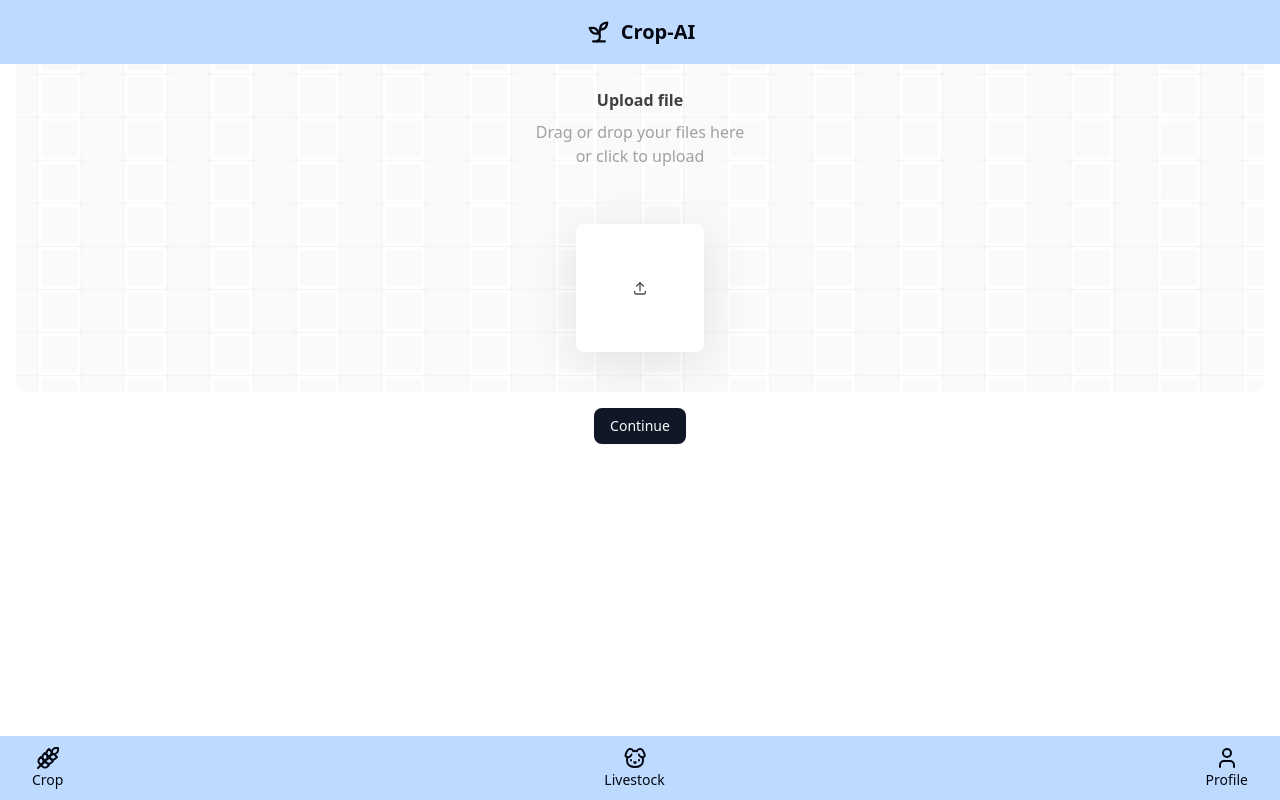
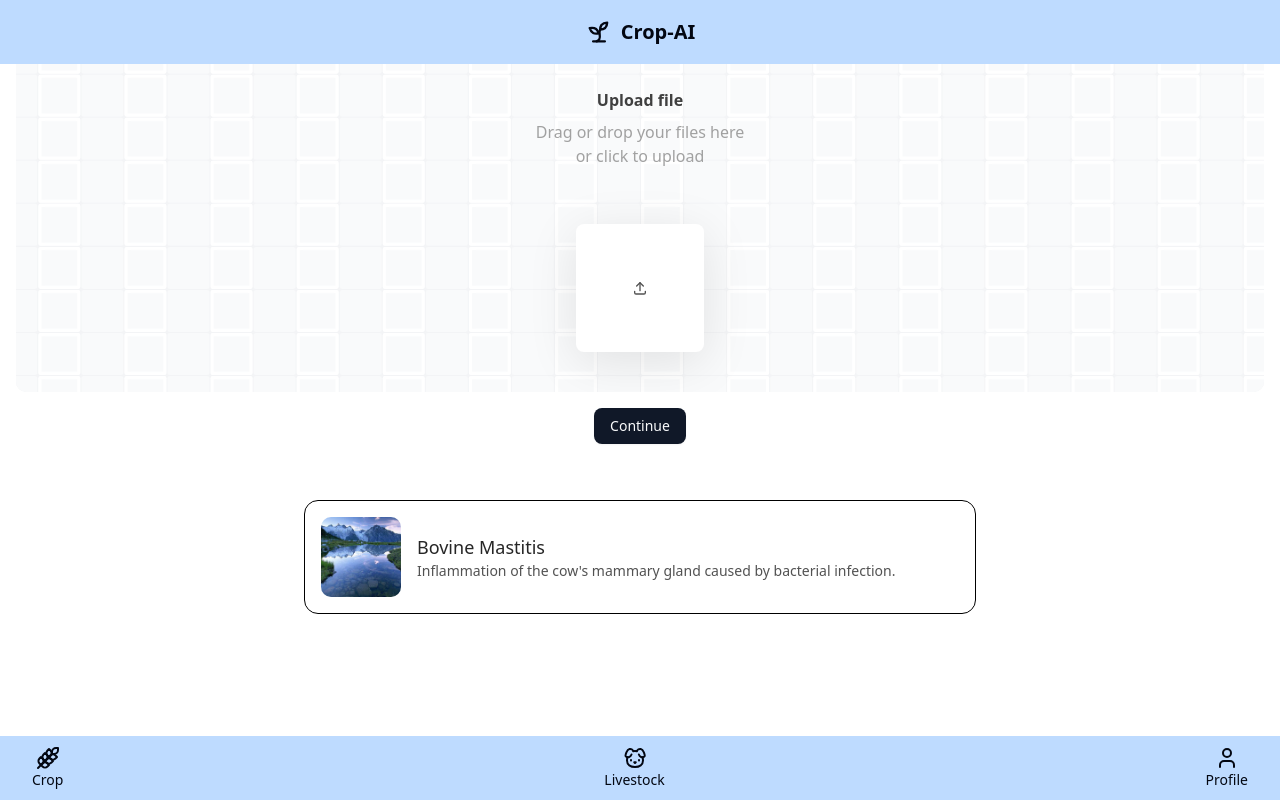
Before and after one commit to rohitjg13/cropsAI, a Next.js app in the folder frontend/: page /animal in a window 1280 px wide. Built offline with nearby package versions, Linux system fonts and the light colour scheme.

Commit message:
horizontal card fix

```diff
--- a/frontend/app/animal/page.tsx
+++ b/frontend/app/animal/page.tsx
@@ -89,7 +89,9 @@ export default function Home() {
               </Button>
             </div>
           </div>
-          {animalCardsData.length > 0 && <ExpandableCardAnimals cards={animalCardsData} />}
+          {/* <div className="flex justify-center w-full mt-2 ml-4"><strong><u>Possible Causes: </u></strong></div> */}
+          <br />
+          {mockAnimalCardsData.length > 0 && <ExpandableCardAnimals cards={mockAnimalCardsData} />}
         </div>
       </main>
       <footer className="fixed bottom-0 left-0 right-0 z-50">
@@ -106,3 +108,27 @@ export default function Home() {
     </div>
   );
 }
+
+const mockAnimalCardsData = [
+  {
+      animal_name: "Cow",
+      animal_description: "A large domesticated bovine commonly raised for milk and beef.",
+      disease_name: "Bovine Mastitis",
+      disease_description: "Inflammation of the cow's mammary gland caused by bacterial infection.",
+      causes: "Bacterial infection, poor hygiene, and teat injuries.",
+      symptoms: "Swollen udder, abnormal milk, and fever.",
+      prevention_measures: "Proper milking hygiene, regular cleaning, and vaccination.",
+      treatment: {
+          medications: ["Antibiotics", "Anti-inflammatory drugs"],
+          vaccinations: ["Mastitis Vaccine"],
+          natural_remedies: ["Herbal teas", "Probiotics"]
+      },
+      transmission: "Spread via milking equipment and contaminated hands.",
+      risk_factors: "Stress, poor nutrition, and unsanitary living conditions.",
+      affected_species: ["Cows"],
+      quarantine_measures: "Isolate infected animals and disinfect all equipment.",
+      recovery_time: "2-3 weeks with proper treatment.",
+      veterinary_consultation: "Seek veterinary advice immediately upon symptom detection.",
+      image: "/OIP.jpeg"
+  }
+]
--- a/frontend/components/static.tsx
+++ b/frontend/components/static.tsx
@@ -1,4 +1,7 @@
+'use client'
+
 import { Wheat,Dog,User,Sprout } from "lucide-react";
+import { useRouter } from "next/navigation";
 
 const TopBar = () => (
     <div className="flex w-screen justify-center items-center h-16 bg-blue-200 gap-2">
@@ -7,16 +10,24 @@ const TopBar = () => (
     </div>
 );
 
-const BottomBar = () => (
+const BottomBar = () => {
+    const router = useRouter();
+    return (
         <div className="w-screen flex justify-between items-center h-16 bg-blue-200 pl-4 pr-4">
             <div className="flex flex-col h-full justify-center items-center">
-            <button className="flex flex-col rounded-lg h-full w-auto pl-4 pr-4 justify-center items-center bg-blue-200 hover:bg-red-200">
+                <button
+                    onClick={() => router.push("/crop")}
+                    className="flex flex-col rounded-lg h-full w-auto pl-4 pr-4 justify-center items-center bg-blue-200 hover:bg-red-200"
+                >
                     <Wheat size={24} />
                     <p className="text-sm">Crop</p>
                 </button>
             </div>
             <div className="flex flex-col h-full justify-center items-center">
-            <button className="flex flex-col rounded-lg h-full w-auto pl-4 pr-4 justify-center items-center bg-blue-200 hover:bg-red-200">
+                <button
+                    onClick={() => router.push("/animal")}
+                    className="flex flex-col rounded-lg h-full w-auto pl-4 pr-4 justify-center items-center bg-blue-200 hover:bg-red-200"
+                >
                     <Dog size={24} />
                     <p className="text-sm">Livestock</p>
                 </button>
@@ -29,5 +40,6 @@ const BottomBar = () => (
             </div>
         </div>
     );
+}
 
 export { TopBar,BottomBar };
--- a/frontend/components/ui/expandable-card-demo-standard-animals.tsx
+++ b/frontend/components/ui/expandable-card-demo-standard-animals.tsx
@@ -91,49 +91,6 @@ export default function ExpandableCardAnimals({ cards: initialCards }: { cards?:
                     Link
                   </motion.a>
                 </div>
-                <div className="pt-4 relative px-4">
-                  <motion.div
-                    layout
-                    initial={{ opacity: 0 }}
-                    animate={{ opacity: 1 }}
-                    exit={{ opacity: 0 }}
-                    className="text-neutral-600 dark:text-neutral-400 text-lg md:text-xl max-h-[50vh] pb-8 flex flex-col items-start gap-4 overflow-auto"
-                  >
-                    {active.content ? active.content() : (
-                      <div className="space-y-3">
-                        <p className="text-lg"><strong>Animal:</strong> {active.animal_name}</p>
-                        <p className="text-lg"><strong>Description:</strong> {active.animal_description}</p>
-                        <p className="text-lg"><strong>Disease:</strong> {active.disease_name}</p>
-                        <p className="text-lg"><strong>Disease Description:</strong> {active.disease_description}</p>
-                        <p className="text-lg"><strong>Causes:</strong> {active.causes}</p>
-                        <p className="text-lg"><strong>Symptoms:</strong> {active.symptoms}</p>
-                        <p className="text-lg"><strong>Prevention Measures:</strong> {active.prevention_measures}</p>
-                        <div className="space-y-1">
-                          <p className="text-lg font-bold">Treatment:</p>
-                          <p className="text-lg">
-                            <strong>Medications:</strong> {active.treatment?.medications?.join(', ')}
-                          </p>
-                          <p className="text-lg">
-                            <strong>Vaccinations:</strong> {active.treatment?.vaccinations?.join(', ')}
-                          </p>
-                          <p className="text-lg">
-                            <strong>Natural Remedies:</strong> {active.treatment?.natural_remedies?.join(', ')}
-                          </p>
-                        </div>
-                        <p className="text-lg"><strong>Transmission:</strong> {active.transmission}</p>
-                        <p className="text-lg"><strong>Risk Factors:</strong> {active.risk_factors}</p>
-                        <p className="text-lg">
-                          <strong>Affected Species:</strong> {active.affected_species?.join(', ')}
-                        </p>
-                        <p className="text-lg"><strong>Quarantine Measures:</strong> {active.quarantine_measures}</p>
-                        <p className="text-lg"><strong>Recovery Time:</strong> {active.recovery_time}</p>
-                        <p className="text-lg">
-                          <strong>Veterinary Consultation:</strong> {active.veterinary_consultation}
-                        </p>
-                      </div>
-                    )}
-                  </motion.div>
-                </div>
               </div>
             </motion.div>
           </div>
@@ -146,39 +103,31 @@ export default function ExpandableCardAnimals({ cards: initialCards }: { cards?:
             layoutId={`card-${card.disease_name}-${id}`}
             key={`card-${card.disease_name}-${id}`}
             onClick={() => setActive(card)}
-            className="p-4 flex flex-col md:flex-row justify-between items-center border border-black hover:border-green-500 hover:bg-neutral-50 dark:hover:bg-neutral-800 rounded-xl cursor-pointer transition-all duration-200"
+            className="p-4 flex flex-row items-center border border-black hover:border-green-500 hover:bg-neutral-50 dark:hover:bg-neutral-800 rounded-xl cursor-pointer transition-all duration-200"
           >
-            <div className="flex gap-4 flex-col md:flex-row items-center">
-              <motion.div layoutId={`image-${card.disease_name}-${id}`}>
+            <motion.div layoutId={`image-${card.disease_name}-${id}`} className="flex-shrink-0">
               <Image
-                  width={100}
-                  height={100}
+                width={80}
+                height={80}
                 src={card.image}
                 alt={card.disease_name}
-                  className="h-40 w-40 md:h-14 md:w-14 rounded-lg object-cover object-top"
+                className="h-20 w-20 rounded-lg object-cover object-top"
               />
             </motion.div>
-              <div>
+            <div className="ml-4 flex flex-col justify-center flex-grow">
               <motion.h3
                 layoutId={`title-${card.disease_name}-${id}`}
-                  className="font-medium text-neutral-800 dark:text-neutral-200 text-center md:text-left text-xl"
+                className="font-medium text-neutral-800 dark:text-neutral-200 text-left text-lg"
               >
                 {card.disease_name}
               </motion.h3>
               <motion.p
                 layoutId={`description-${card.disease_description}-${id}`}
-                  className="text-neutral-600 dark:text-neutral-400 text-center md:text-left text-lg line-clamp-2"
+                className="text-neutral-600 dark:text-neutral-400 text-left text-sm line-clamp-2"
               >
                 {card.disease_description}
               </motion.p>
             </div>
-            </div>
-            <motion.button
-              layoutId={`button-${card.disease_name}-${id}`}
-              className="px-4 py-2 text-sm rounded-full font-bold bg-gray-100 hover:bg-green-500 hover:text-white text-black mt-4 md:mt-0"
-            >
-              Link
-            </motion.button>
           </motion.div>
         ))}
       </ul>
--- a/frontend/next.config.ts
+++ b/frontend/next.config.ts
@@ -2,7 +2,7 @@ import { NextConfig } from 'next';
 
 const nextConfig: NextConfig = {
   images: {
-    domains: ['assets.aceternity.com'],
+    domains: ['assets.aceternity.com','via.placeholder.com'],
   },
 };
 
```
Lines whose indentation alone changed are shown as unchanged.
